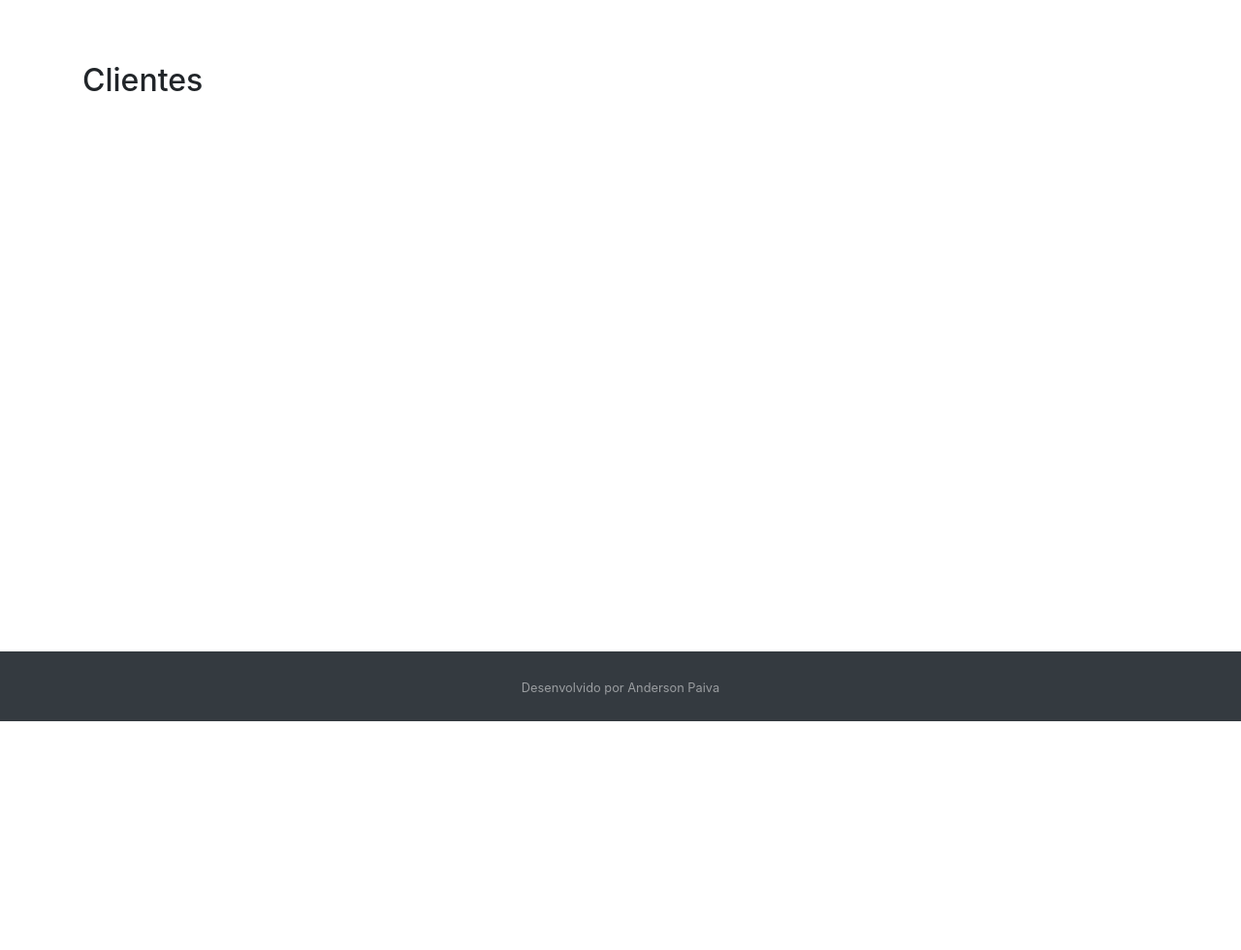
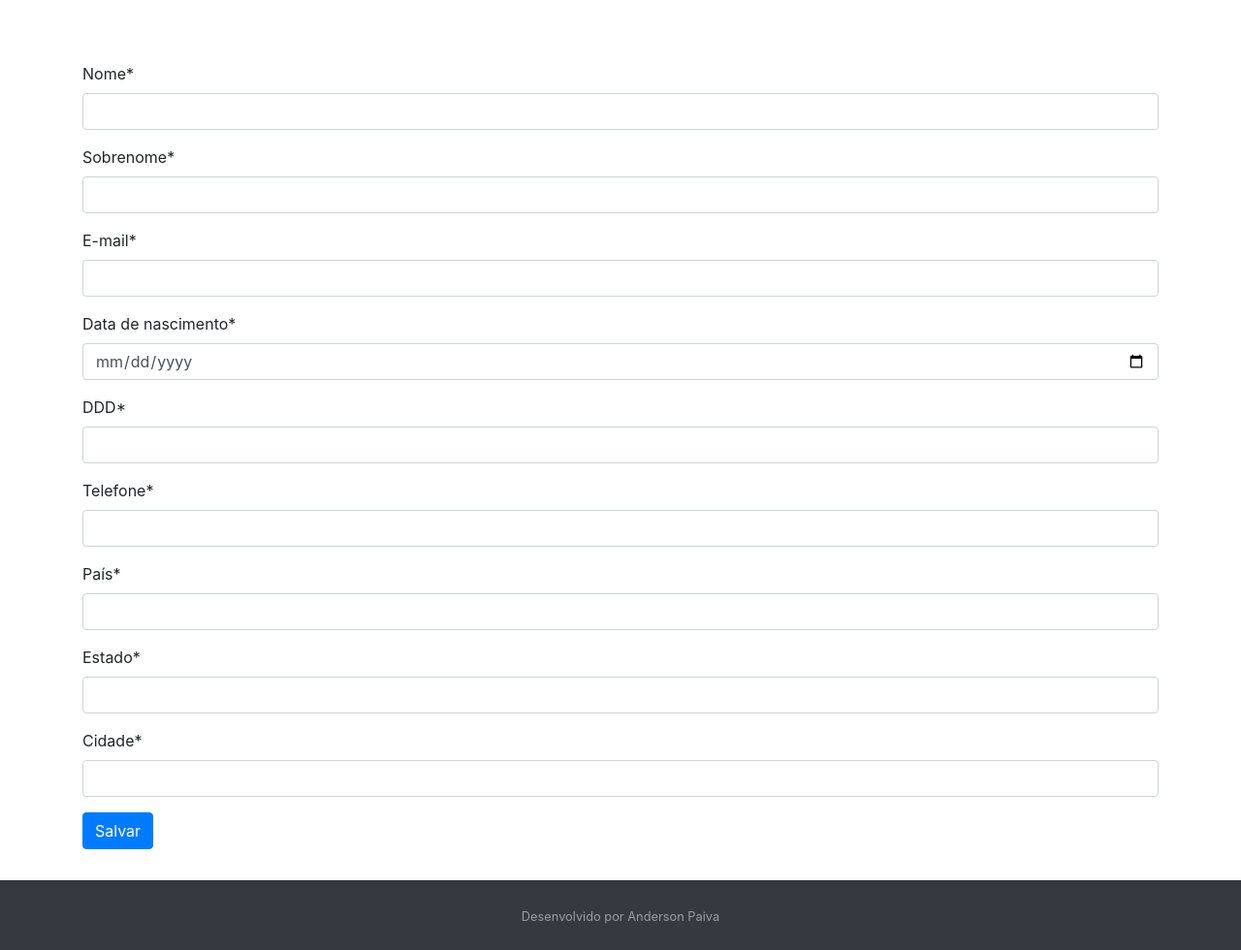
Before and after one commit to And3rson-Paiva/crm_python_django, a Django app: page /cliente/ in a window 1280 px wide. Shown: the part 56-1036 px from the top of the page at 97% size. Before the commit the page ends 800 px from the top, so only its background shows below. Run offline with Django 3.2, Linux system fonts and the light colour scheme; some libraries are stand-ins or nearby versions.

Commit message:
Criado formatação para data com input data, criado variavel de ambiente CRISPY no settings

```diff
--- a/cliente/forms.py
+++ b/cliente/forms.py
@@ -1,17 +1,20 @@
 from django import forms
 from .models import Cliente
 
+class DateInput(forms.DateInput):
+    input_type = 'date'
+
 
 class ClienteForm(forms.ModelForm):
-    primeiro_nome = forms.CharField()
-    ultimo_nome = forms.CharField()
-    email = forms.EmailField()
-    data_aniversario = forms.DateField()
-    codigo_area = forms.CharField()
-    numero_telefone = forms.CharField()
-    pais = forms.CharField()
-    estado = forms.CharField()
-    cidade = forms.CharField()
+    primeiro_nome = forms.CharField(label='Nome')
+    ultimo_nome = forms.CharField(label='Sobrenome')
+    email = forms.EmailField(label='E-mail')
+    data_aniversario = forms.DateField(label='Data de nascimento', widget=DateInput())
+    codigo_area = forms.CharField(label='DDD')
+    numero_telefone = forms.CharField(label='Telefone')
+    pais = forms.CharField(label='País')
+    estado = forms.CharField(label='Estado')
+    cidade = forms.CharField(label='Cidade')
 
     class Meta:
         model = Cliente
--- a/cliente/templates/cliente/cliente.html
+++ b/cliente/templates/cliente/cliente.html
@@ -1,9 +1,21 @@
 {% extends "model-page.html" %}
+{% load crispy_forms_tags %}
+{% block content %}
 
-{% block content %}
-    <h2>Clientes</h2>
-    {% for field in form %}
 
-    {% endfor %}
+    {% if form.erros %}
+        {% for field in form %}
+            {% for error in field.errors %}
+                <div class="alert alert-danger">
+                    <strong>{{ error|escape }}</strong>
+                </div>
+            {% endfor %}
+        {% endfor %}
+    {% endif %}
+
+    <form method="POST">{% csrf_token %}
+        {{ form|crispy }}
+        <button type="submit" class="btn btn-primary">Salvar</button>
+    </form>
 
 {% endblock %}
--- a/crm/settings.py
+++ b/crm/settings.py
@@ -40,7 +40,10 @@ INSTALLED_APPS = [
     'django.contrib.staticfiles',
     'cliente',
     'core',
+    'crispy_forms',
 ]
+
+CRISPY_TEMPLATE_PACK = 'bootstrap4'
 
 MIDDLEWARE = [
     'django.middleware.security.SecurityMiddleware',
```
